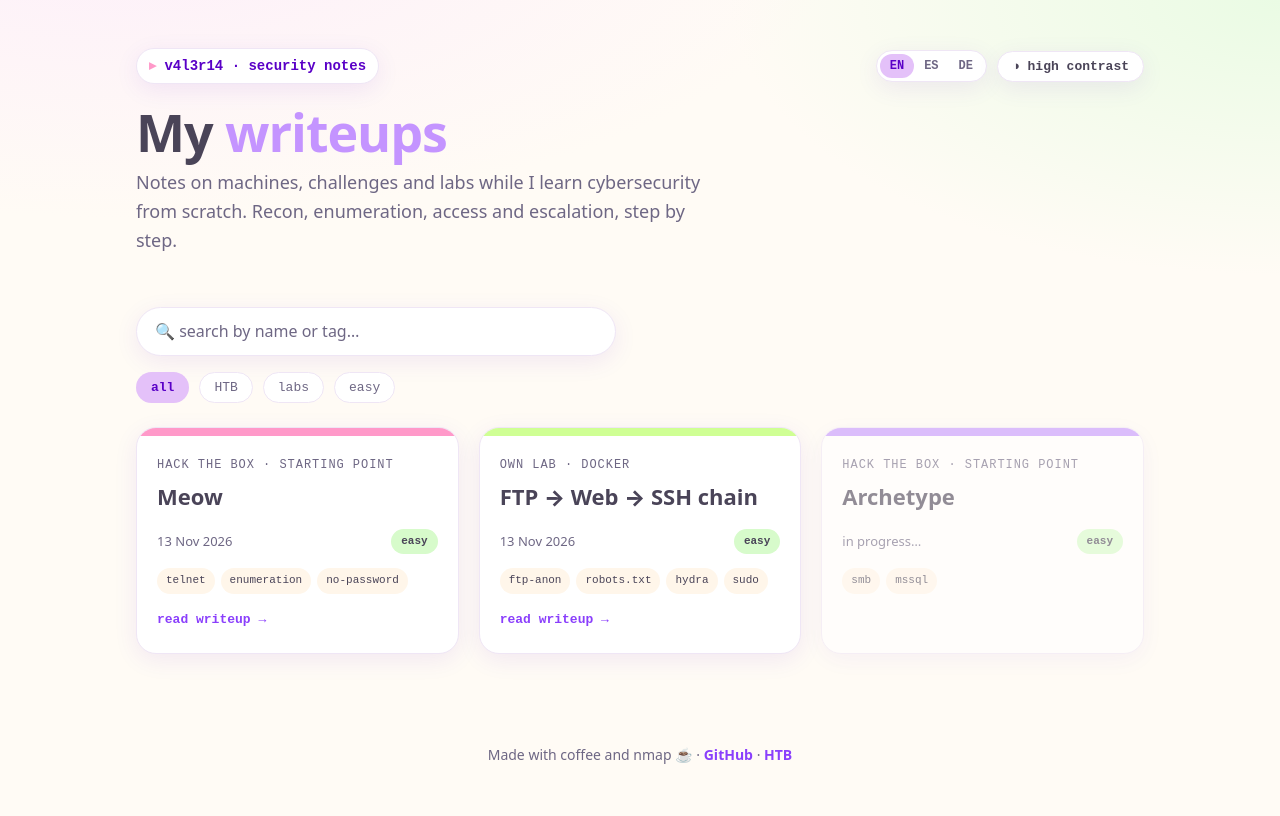
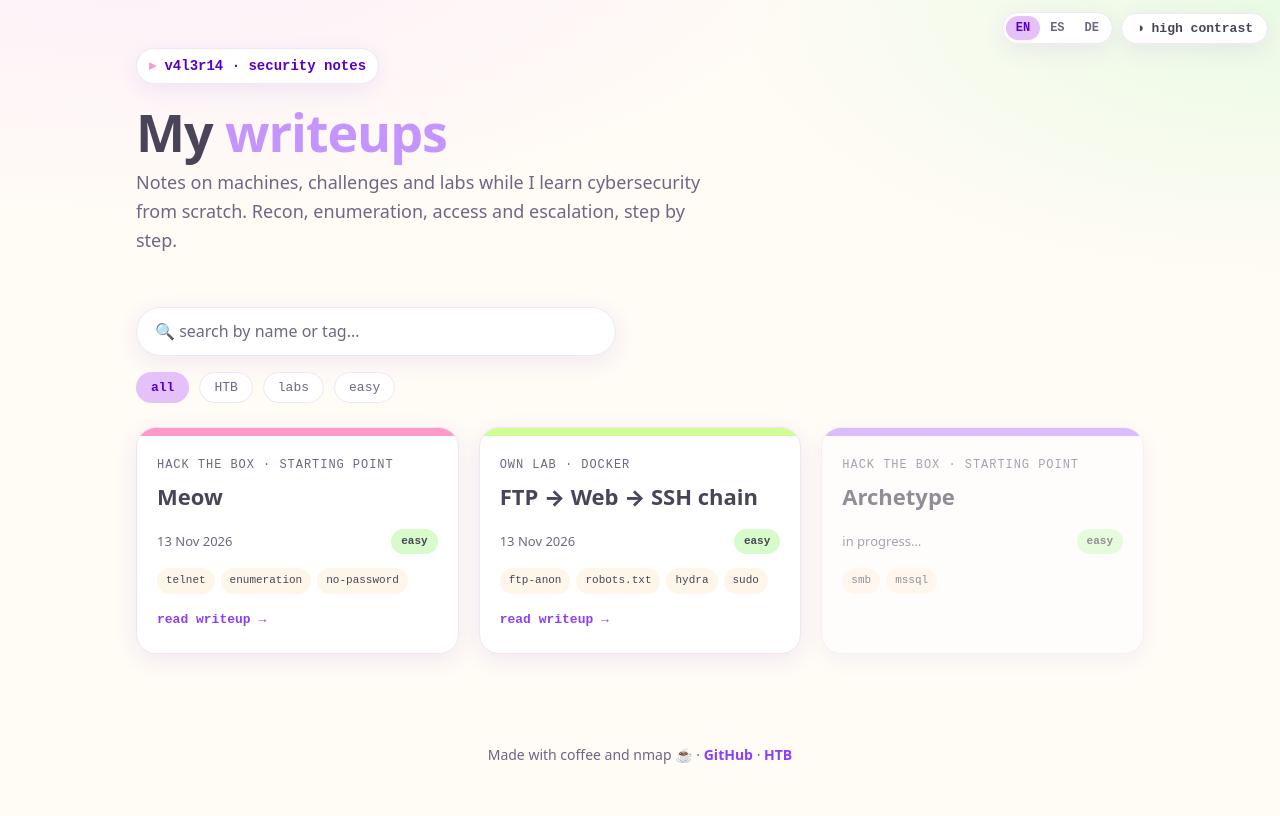
Before and after one commit to val-velvaz/CTF-Writeups, a plain HTML site: page index.html in a window 1280 px wide. Drawn offline with Linux system fonts and the light colour scheme.

Commit message:
Pin language and theme controls to the top-right corner
Co-Authored-By: Claude Opus 5.5 <noreply@anthropic.com>
Claude-Session: https://claude.ai/code/session_013NhCNnCrnsszyTXqxv57mV

```diff
--- a/assets/css/components.css
+++ b/assets/css/components.css
@@ -29,7 +29,14 @@ h1 .accent { color: var(--lavender-2, var(--accent)); }
 .tagline { color: var(--text-soft); font-size: 18px; max-width: 56ch; }
 
 /* ---------- Header controls (language + theme) ---------- */
-.controls { display: flex; align-items: center; gap: 10px; flex-wrap: wrap; }
+/* Pinned to the top-right corner of the page, always visible while scrolling */
+.controls {
+  position: fixed; top: 12px; right: 12px; z-index: 20;
+  display: flex; align-items: center; gap: 8px;
+}
+@media (max-width: 520px) {
+  .site-header { padding-top: 64px; }   /* room for the corner controls */
+}
 .lang-switch {
   display: inline-flex; background: var(--surface); border: 1px solid var(--border);
   border-radius: 999px; padding: 3px; box-shadow: var(--shadow);
```
